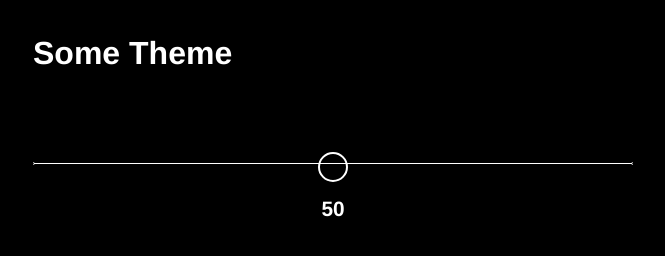
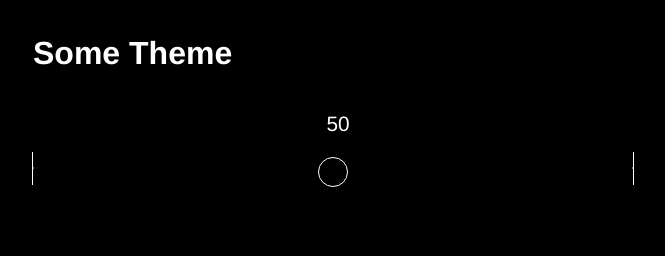
Before and after one commit to georgiamshaw/dfm, a website: page public/index.html in a window 1280 px wide. Shown: the whole page, without its empty margins (307-972 px from the left). Drawn offline with Linux system fonts and the light colour scheme.

Commit message:
Page auto-populates from data

```diff
--- a/public/css/styles.css
+++ b/public/css/styles.css
@@ -18,10 +18,19 @@ body {
   margin-bottom: 80px;
 }
 
+
+.slider-value {
+  font-size: 1.3em;
+  margin-top: -40px;
+
+  left: 20%;
+  padding-left: 10px;
+}
+
 .article-container {
   width: 200px;
   height: auto;
-  border: 2px black solid;
+  border-left: 1px white solid;
   padding: 10px;
 
 }
@@ -46,6 +55,10 @@ body {
   display: flex;
   flex-direction: column;
   align-items: center;
+
+  height: 33px;
+  border-left: 1px white solid;
+  border-right: 1px white solid;
 }
 
 .slider-label {
@@ -59,10 +72,7 @@ body {
   margin-top: 60px;
 }
 
-.slider-value {
-  font-size: 1.3em;
-  font-weight: bold;
-}
+
 
 
 
@@ -77,7 +87,7 @@ input[type=range]:focus {
 }
 input[type=range]::-webkit-slider-runnable-track {
   width: 100%;
-  height: 3px;
+  height: 1.5px;
   cursor: pointer;
   box-shadow: 0px 0px 0px #000000, 0px 0px 0px #0d0d0d;
   background: #ffffff;
@@ -86,7 +96,7 @@ input[type=range]::-webkit-slider-runnable-track {
 }
 input[type=range]::-webkit-slider-thumb {
   box-shadow: 0px 0px 0px rgba(0, 0, 0, 0), 0px 0px 0px rgba(13, 13, 13, 0);
-  border: 2px solid #ffffff;
+  border: 1.3px solid #ffffff;
   height: 30px;
   width: 30px;
   border-radius: 30px;
@@ -109,7 +119,7 @@ input[type=range]::-moz-range-track {
 }
 input[type=range]::-moz-range-thumb {
   box-shadow: 0px 0px 0px rgba(0, 0, 0, 0), 0px 0px 0px rgba(13, 13, 13, 0);
-  border: 2px solid #ffffff;
+  border: 1.3px solid #ffffff;
   height: 30px;
   width: 30px;
   border-radius: 30px;
@@ -138,7 +148,7 @@ input[type=range]::-ms-fill-upper {
 }
 input[type=range]::-ms-thumb {
   box-shadow: 0px 0px 0px rgba(0, 0, 0, 0), 0px 0px 0px rgba(13, 13, 13, 0);
-  border: 2px solid #ffffff;
+  border: 1.3px solid #ffffff;
   height: 30px;
   width: 30px;
   border-radius: 30px;
--- a/public/index.html
+++ b/public/index.html
@@ -5,6 +5,7 @@
     <meta name="viewport" content="width=device-width, initial-scale=1.0" />
     <meta http-equiv="X-UA-Compatible" content="ie=edge" />
     <link href="css/styles.css" type="text/css" rel="stylesheet">
+
 
     <title>Results page</title>
   </head>
@@ -16,18 +17,20 @@
 
       <!-- Slider with step 1 -->
       <section class="slider-container">
+        <p class="slider-value">50</p>
+
+
         <label class="slider-label" for="sentiment">Sentiment</label>
         <input type="range" class="slider-input" name="sentiment"
                min="0" max="100" value="50" step="10">
-        <p class="slider-value">50</p>
-      </section>
 
 
 
-      <section class="article-container" style="display: none" id="50">
-        <h2 class="article-title">Cameron accuses Johnson and Gove of behaving appallingly over Brexit</h1>
-        <a class="article-link" href="https://www.theguardian.com/politics/2019/sep/13/david-cameron-accuses-boris-johnson-and-michael-gove-of-behaving-appallingly-over-brexit">
-          www.theguardian.com
+
+        <!-- <section class="article-container" style="display: block" id="20">
+          <h2 class="article-title">David Cameron's Brexit Bust</h1>
+          <a class="article-link" href="https://www.nytimes.com/2016/06/27/opinion/david-camerons-brexit-bust.html?searchResultPosition=2">
+            www.nytimes.com
           </a>
         </section>
 
@@ -38,12 +41,18 @@
           </a>
         </section>
 
-      <section class="article-container" style="display: none" id="10">
-        <h2 class="article-title">David Cameron's Brexit Bust</h1>
-        <a class="article-link" href="https://www.nytimes.com/2016/06/27/opinion/david-camerons-brexit-bust.html?searchResultPosition=2">
-          www.nytimes.com
+        <section class="article-container" style="display: none" id="50">
+          <h2 class="article-title">Cameron accuses Johnson and Gove of behaving appallingly over Brexit</h1>
+          <a class="article-link" href="https://www.theguardian.com/politics/2019/sep/13/david-cameron-accuses-boris-johnson-and-michael-gove-of-behaving-appallingly-over-brexit">
+            www.theguardian.com
           </a>
+        </section> -->
+
+
       </section>
+
+
+
 
 
 
--- a/public/js/index.js
+++ b/public/js/index.js
@@ -1,16 +1,100 @@
-console.log();
+// MOCK DATA
 
+const mockData = {
+  "left_label": "leave",
+  "right_label": "remain",
+  "news": [{
+    "source_name": "Lifehacker.com",
+    "title": "What You Should Know About a 'No-Deal' Brexit",
+    "url": "https://lifehacker.com/what-you-should-know-about-a-no-deal-brexit-1837665694",
+    "position": "0"
+  }, {
+    "source_name": "The New York Times",
+    "title": "Your Wednesday Briefing",
+    "url": "https://www.nytimes.com/2019/09/04/briefing/dorian-brexit-ariana-grande.html",
+    "position": "10"
+  }, {
+    "source_name": "Mashable",
+    "title": "Portuguese national interrupts TV interview, gives moving speech about Brexit's impact",
+    "url": "https://mashable.com/article/brexit-portuguese-national-sky-news-interview/",
+    "position": "20"
+  }, {
+    "source_name": "The New York Times",
+    "title": "Your Tuesday Briefing",
+    "url": "https://www.nytimes.com/2019/09/03/briefing/boat-fire-brexit-naomi-osaka.html",
+    "position": "30"
+  }, {
+    "source_name": "The New York Times",
+    "title": "Your Thursday Briefing",
+    "url": "https://www.nytimes.com/2019/09/05/briefing/south-carolina-brexit-us-open.html",
+    "position": "40"
+  }, {
+    "source_name": "CNN",
+    "title": "'Fight to the death' in Parliament over Brexit",
+    "url": "https://www.cnn.com/videos/world/2019/09/04/boris-johnson-brexit-parliament-rebel-alliance-vpx.cnn",
+    "position": "50"
+  }, {
+    "source_name": "TechCrunch",
+    "title": "Fitbit, Andela, AfricaTech, startups and Brexit, plus content moderation",
+    "url": "http://techcrunch.com/2019/08/30/fitbit-andela-africatech-startups-and-brexit-plus-content-moderation/",
+    "position": "60"
+  }, {
+    "source_name": "The New York Times",
+    "title": "Taliban, Brexit, Juul: Your Monday Evening Briefing",
+    "url": "https://www.nytimes.com/2019/09/09/briefing/taliban-brexit-juul.html",
+    "position": "70"
+  }, {
+    "source_name": "BBC News",
+    "title": "Brexit: What happened on Thursday?",
+    "url": "https://www.bbc.co.uk/news/av/uk-politics-49601230/brexit-what-happened-on-thursday",
+    "position": "80"
+  }, {
+    "source_name": "BBC News",
+    "title": "Brexit: What happened on Monday?",
+    "url": "https://www.bbc.co.uk/news/av/uk-politics-49558313/brexit-what-happened-on-monday",
+    "position": "90"
+  }]
+}
+
+// POPULATE PAGE
+
+
+const mainContainer = document.querySelector('.article-slider-container')
+for (let x = 0; x < mockData.news.length; x++) {
+  let newArticle = document.createElement('section');
+  newArticle.setAttribute('class', 'article-container');
+  newArticle.setAttribute('id', mockData.news[x].position);
+
+  let newTitle = document.createElement('h2');
+  newTitle.setAttribute('class', 'article-title');
+  newTitle.innerText = mockData.news[x].title;
+  newArticle.appendChild(newTitle);
+
+  let newLink = document.createElement('a');
+  newLink.setAttribute('href', mockData.news[x].url);
+  newLink.setAttribute('class', 'article-link');
+  newLink.innerText = mockData.news[x].source_name;
+  newArticle.appendChild(newLink);
+
+  newArticle.setAttribute('style', 'display: none')
+  mainContainer.appendChild(newArticle);
+}
+
+
+
+
+// DISPLAY RELEVANT ARTICLE BASED ON SLIDER VALUE
 
 const sliderButton = document.querySelector('.slider-input');
 const sliderValue = document.querySelector('.slider-value');
 
-// DISPLAY RELEVANT ARTICLE BASED ON SLIDER VALUE
 sliderButton.addEventListener('change', (event) => {
   let containers = document.querySelectorAll('.article-container');
   containers.forEach(article => {article.style.display = 'none'});
   sliderValue.innerText = event.target.value;
   document.getElementById(`${event.target.value}`).setAttribute('style', 'display:block');
 })
+
 
 // PULL DATA FROM FRONT END
 const dataUrl = '../../src/data.json'
```
Lines whose indentation alone changed are shown as unchanged.
